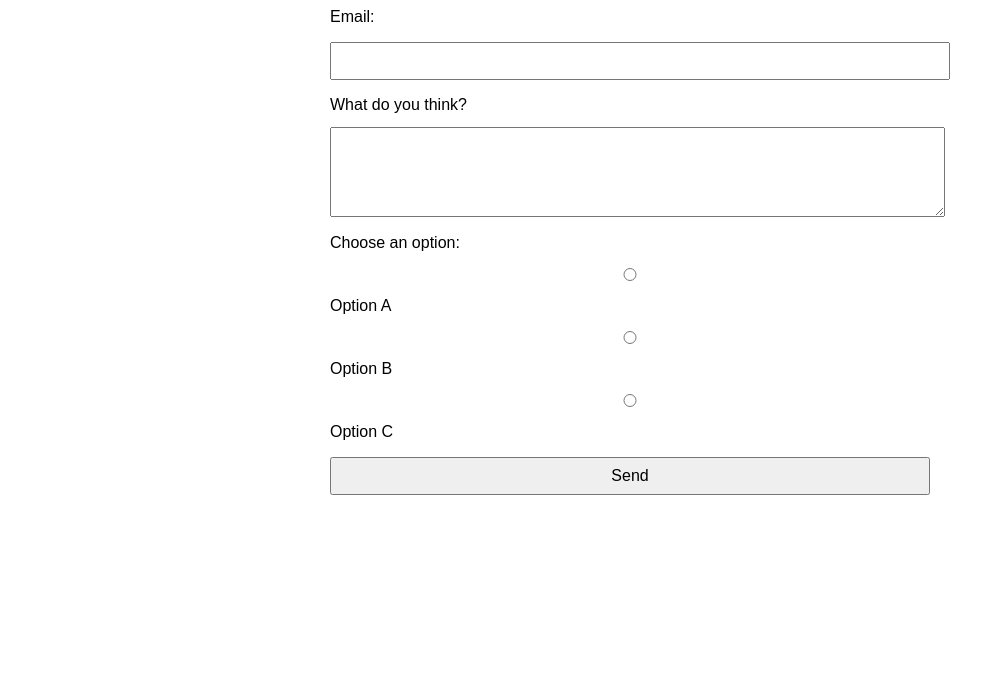
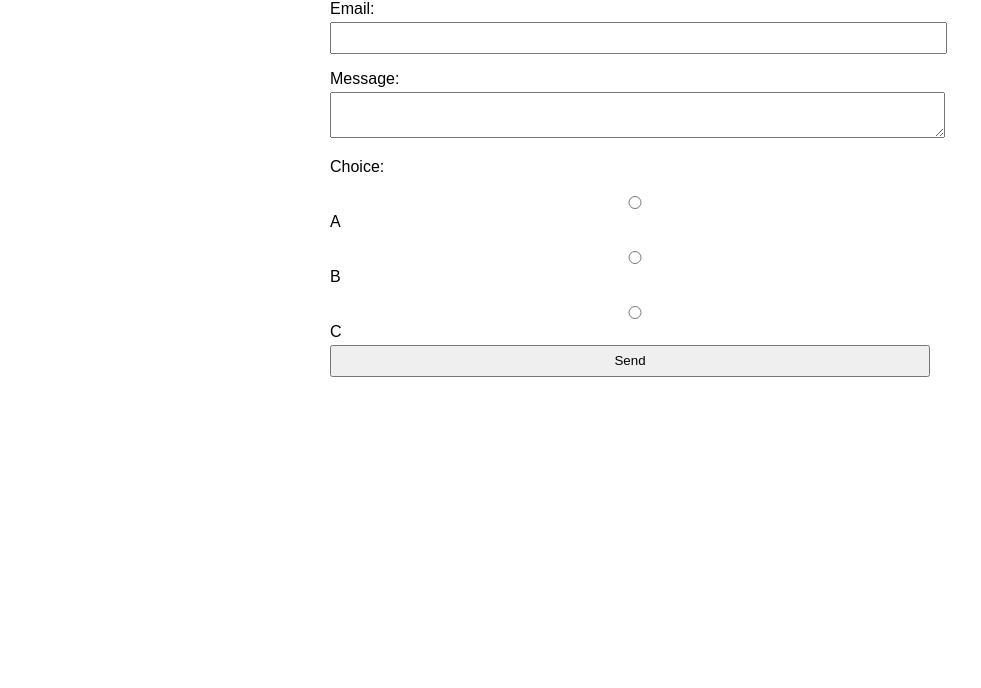
Before and after one commit to traiannicula/traiannicula.github.io, a plain HTML site: page index.html in a window 1280 px wide. Shown: the part 112-800 px from the top of the page, without its empty margins (10-991 px from the left). Drawn offline with Linux system fonts and the light colour scheme.

Commit message:
Update index.html

```diff
--- a/index.html
+++ b/index.html
@@ -2,44 +2,55 @@
 <html lang="en">
 <head>
   <meta charset="UTF-8" />
-  <meta name="viewport" content="width=device-width, initial-scale=1.0"/>
   <title>Custom Form</title>
   <style>
-    body {
-      font-family: Arial, sans-serif;
-      padding: 2em;
-    }
-    form {
-      max-width: 600px;
-      margin: auto;
-    }
-    input, textarea, button {
-      width: 100%;
-      margin: 1em 0;
-      padding: 0.5em;
-      font-size: 1em;
-    }
-    /* 🛡️ Copy protection */
-    *:not(input):not(textarea):not(select):not(button):not(label) {
+    body { font-family: sans-serif; padding: 2em; max-width: 600px; margin: auto; }
+    label { display: block; margin-top: 1em; }
+    input, textarea, button { width: 100%; padding: 0.5em; margin-top: 0.3em; }
+    .no-copy *:not(input):not(textarea):not(select):not(button):not(label) {
       user-select: none !important;
     }
   </style>
 </head>
-<body>
+<body class="no-copy">
   <h1>Feedback Form</h1>
-  <form action="https://formspree.io/f/myzjylpb" method="POST">
-    <label>Email:</label>
-    <input type="email" name="email" required>
-
-    <label>What do you think?</label>
-    <textarea name="message" rows="5" required></textarea>
-
-    <label>Choose an option:</label>
-    <label><input type="radio" name="choice" value="A" required> Option A</label>
-    <label><input type="radio" name="choice" value="B"> Option B</label>
-    <label><input type="radio" name="choice" value="C"> Option C</label>
-
+  <form id="myForm">
+    <label>Email:
+      <input type="email" name="email" required />
+    </label>
+    <label>Message:
+      <textarea name="message" required></textarea>
+    </label>
+    <label>Choice:
+      <label><input type="radio" name="choice" value="A" required> A</label>
+      <label><input type="radio" name="choice" value="B"> B</label>
+      <label><input type="radio" name="choice" value="C"> C</label>
+    </label>
     <button type="submit">Send</button>
   </form>
+
+  <script>
+    const form = document.getElementById("myForm");
+    form.addEventListener("submit", async (e) => {
+      e.preventDefault();
+      const formData = new FormData(form);
+      const json = Object.fromEntries(formData.entries());
+
+      const response = await fetch("https://script.google.com/macros/s/AKfycbxfV9Vha2Tc_PMgjm0M-txBdV8L8InOCzsWtf5Sv0X1IW39bnm_aYGP87duKIIcIfKo_Q/exec", {
+        method: "POST",
+        body: JSON.stringify(json),
+        headers: {
+          "Content-Type": "application/json"
+        }
+      });
+
+      if (response.ok) {
+        alert("Response submitted successfully!");
+        form.reset();
+      } else {
+        alert("Something went wrong.");
+      }
+    });
+  </script>
 </body>
 </html>
```
